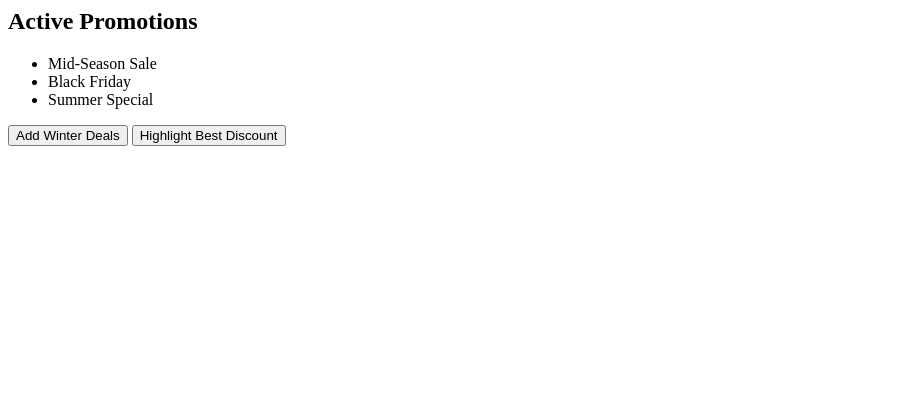
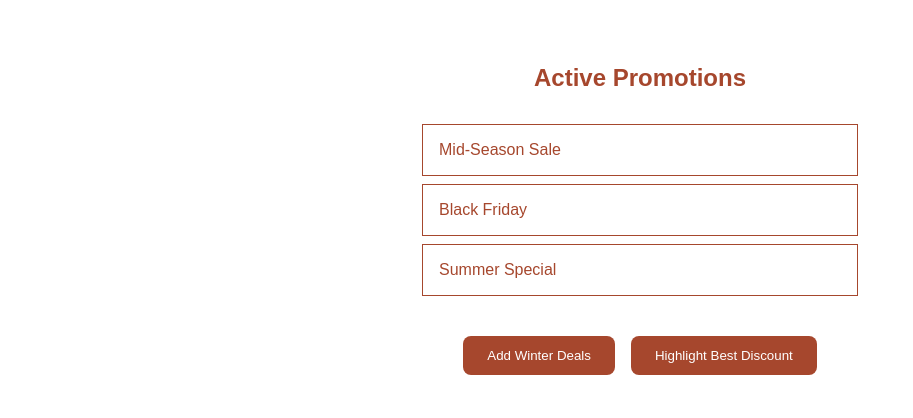
Before and after one commit to MilkyRaven/ecommerceTechnicalChallenge, a plain HTML site: page Q4/index.html in a window 1280 px wide. Shown: the whole page, without its empty margins (0-913 px from the left). Drawn offline with Linux system fonts and the light colour scheme.

Commit message:
styles: update Q4 styles

```diff
--- a/Q4/index.html
+++ b/Q4/index.html
@@ -3,6 +3,7 @@
     <meta charset="UTF-8" />
     <meta name="viewport" content="width=device-width, initial-scale=1.0" />
     <link rel="stylesheet" href="./styles.css" />
+    <link rel="stylesheet" href="../variables.css" />
     <script type="module" src="./scripts/index.js"></script>
   </head>
   <body>
@@ -14,8 +15,10 @@
           <li data-discount="50">Black Friday</li>
           <li data-discount="20">Summer Special</li>
         </ul>
-        <button id="add">Add Winter Deals</button>
-        <button id="highlight">Highlight Best Discount</button>
+        <div class="button-container">
+          <button id="add">Add Winter Deals</button>
+          <button id="highlight">Highlight Best Discount</button>
+        </div>
       </div>
     </section>
   </body>
--- a/Q4/styles.css
+++ b/Q4/styles.css
@@ -1,3 +1,87 @@
-  .highlight {
-    background-color: yellow;
+* {
+  margin: 0;
+  padding: 0;
+  box-sizing: border-box;
+}
+
+body {
+  font-family: Arial, sans-serif;
+  padding: 2rem;
+}
+
+section {
+  max-width: 500px;
+  margin: 0 auto;
+}
+
+#promo-container {
+  background: white;
+  padding: 2rem;
+}
+
+#promo-container h2 {
+  font-size: 1.5rem;
+  color: var(--color-primary);
+  text-align: center;
+  margin-bottom: 2rem;
+}
+
+#promotions {
+  list-style: none;
+  margin-bottom: 2rem;
+}
+
+#promotions li {
+  background: transparent;
+  color: var(--color-primary);
+  padding: 1rem;
+  margin-bottom: 0.5rem;
+  cursor: pointer;
+  border: 1px solid var(--color-primary);
+}
+
+#promotions li:hover {
+  background: var(--color-primary);
+  color: white;
+}
+
+.highlight {
+  background: #ffd700 !important;
+  color: #333 !important;
+}
+.button-container {
+display: flex;
+justify-content: center;
+align-items: center;
+flex-wrap: wrap;
+}
+button {
+  background: var(--color-primary);
+  color: white;
+  border: none;
+  border-radius: 8px;
+  padding: 0.75rem 1.5rem;
+  margin: 0.5rem;
+  cursor: pointer;
+}
+
+button:hover:not(:disabled) {
+  background: var(--color-secondary);
+}
+
+button:disabled {
+  background: #ccc;
+  cursor: not-allowed;
+}
+
+@media (max-width: 767px) {
+  body {
+    padding: 1rem;
   }
+
+  button {
+    display: block;
+    width: 100%;
+    margin: 0.5rem 0;
+  }
+}
```
Also changed, not shown: Q4/tests/test.html (+5 -2 lines).
